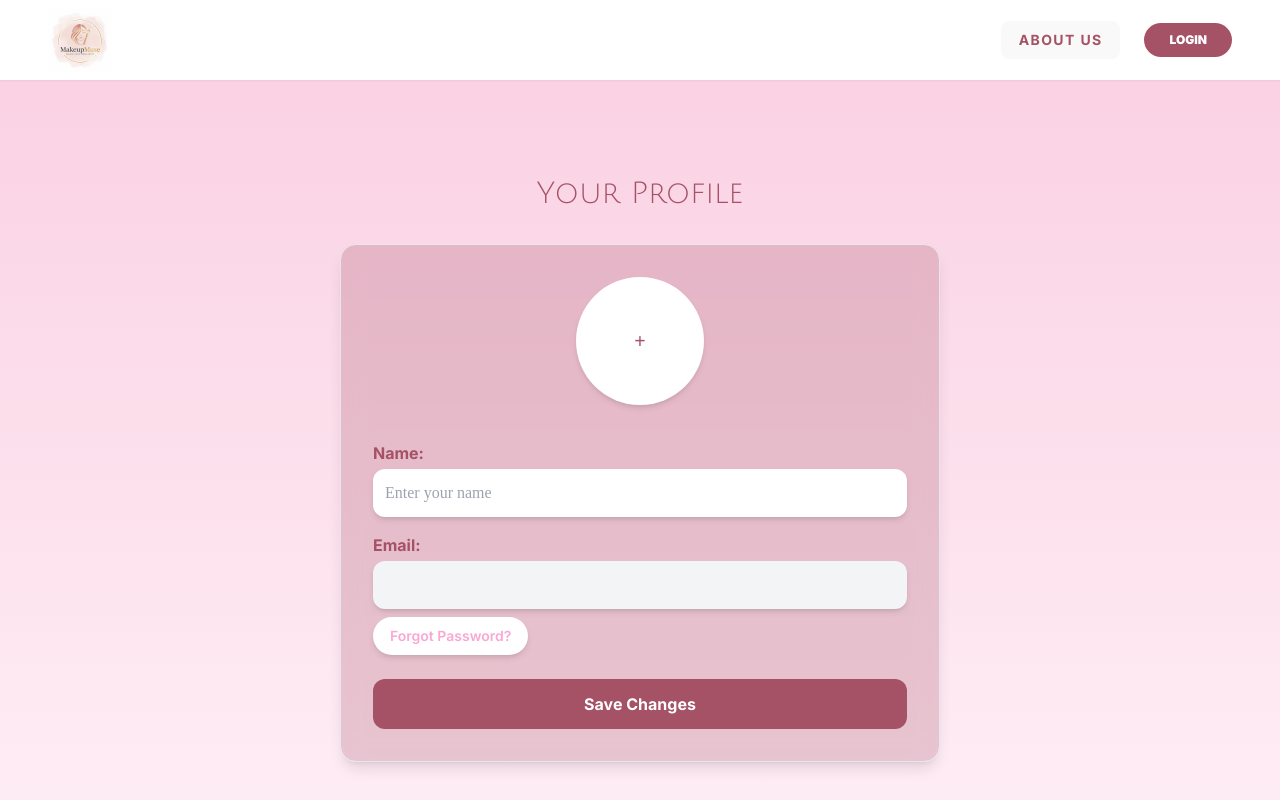
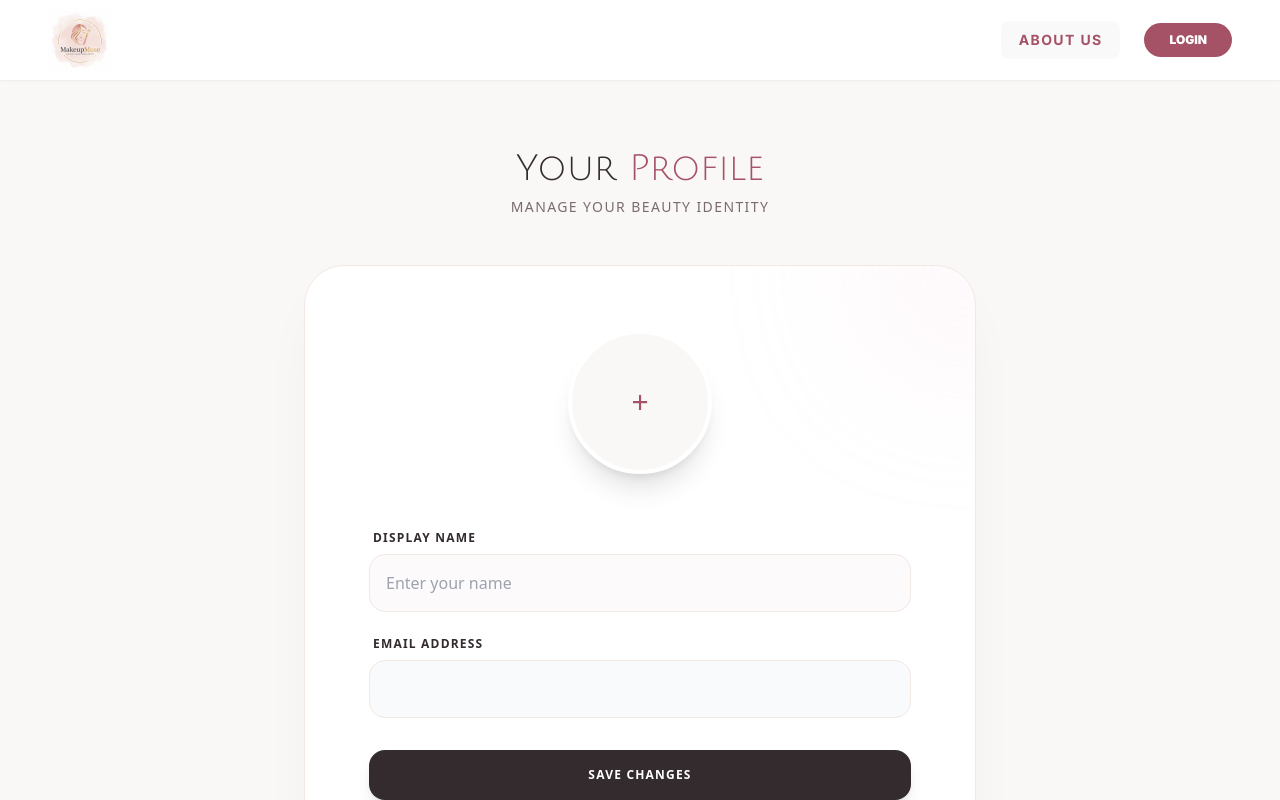
Before and after one commit to rimpleshrestha/security_cw2_frontend, a React (Vite) app: page /profile in a window 1280 px wide. Shown: the top 800 px of the page. Built offline with nearby package versions, Linux system fonts and the light colour scheme; a web font is replaced by a local one.

Commit message:
profile ui updates

```diff
--- a/src/pages/Profilepage.jsx
+++ b/src/pages/Profilepage.jsx
@@ -14,6 +14,7 @@
       ? sessionStorage.getItem("profilePic")
       : null
   );
+
   const [showModal, setShowModal] = useState(false);
   const [newPassword, setNewPassword] = useState("");
   const [confirmPassword, setConfirmPassword] = useState("");
@@ -26,34 +27,29 @@
         "/update-profile-image",
         formData,
         {
-          headers: {
-            "Content-Type": "multipart/form-data",
-          },
+          headers: { "Content-Type": "multipart/form-data" },
         }
       );
-      console.log("response", response);
       if (response.status === 200) {
         toast.success("Profile image updated successfully!");
+        sessionStorage.setItem("profilePic", response.data.user.avatar);
+        setProfilePic(URL.createObjectURL(e.target.files[0]));
       } else {
         toast.error("Profile image update failed!");
       }
-      sessionStorage.setItem("profilePic", response.data.user.avatar);
-      setProfilePic(URL.createObjectURL(e.target.files[0]));
     } catch (error) {
-      console.error("Profile image update failed", error);
       toast.error("Profile image update failed!");
     }
   };
 
   const handleSave = async (e) => {
     e.preventDefault();
-    console.log({ name });
     const response = await axiosInstance.put("/update-details", { name });
     sessionStorage.setItem("name", name);
     if ([200, 201].includes(response.status)) {
-      return toast.success("Profile updated successfully!");
+      toast.success("Profile updated successfully!");
     } else {
-      return toast.error("Profile update failed!");
+      toast.error("Profile update failed!");
     }
   };
 
@@ -62,146 +58,155 @@
       toast.error("Passwords do not match.");
       return;
     }
-    console.log({ name });
     const response = await axiosInstance.put("/change-password", {
       email: sessionStorage.getItem("email"),
       new_password: newPassword,
       confirm_password: confirmPassword,
     });
-    console.log(response);
     if ([200, 201].includes(response.status)) {
       toast.success("Password updated successfully!");
+      setShowModal(false);
+      setNewPassword("");
+      setConfirmPassword("");
     } else {
       toast.error("Password update failed!");
     }
-    setShowModal(false);
-    setNewPassword("");
-    setConfirmPassword("");
-    // Add password reset API logic here
   };
 
+  const inputStyles =
+    "w-full p-4 border border-[#F2E8E4] rounded-2xl text-black bg-[#FCFAFA] focus:outline-none focus:border-[#A55166] transition-all duration-300";
+  const labelStyles =
+    "block mb-2 text-[#332B2D] text-xs font-bold tracking-widest uppercase ml-1";
+
   return (
-    <div className="bg-gradient-to-b min-h-screen w-full from-[#fad1e3] to-[#ff65aa]/10 flex flex-col items-center justify-center font-kaisei">
+    <div className="bg-[#FAF8F7] min-h-screen w-full flex flex-col items-center justify-center px-6 py-20">
+      {/* Page Header */}
+      <div className="text-center mb-12">
         <h1
-        className="mb-8 text-3xl font-bold text-[#A55166]"
+          className="text-4xl text-[#332B2D] font-light mb-2"
           style={{ fontFamily: "'Julius Sans One', sans-serif" }}
         >
-        Your Profile
+          Your <span className="italic font-bold text-[#A55166]">Profile</span>
         </h1>
+        <p className="text-[#7A6B6E] text-sm tracking-widest uppercase font-medium">
+          Manage your beauty identity
+        </p>
+      </div>
 
-      <form
-        onSubmit={handleSave}
-        className="min-w-[600px] max-md:min-w-[80%] p-8 rounded-2xl shadow-lg bg-opacity-25 backdrop-blur-md border bg-[#A55166]"
-      >
-        {/* Profile Picture */}
-        <div className="mb-6 flex flex-col items-center">
+      <div className="w-full max-w-2xl bg-white rounded-[40px] shadow-[0_30px_60px_-15px_rgba(0,0,0,0.05)] border border-[#F2E8E4] p-10 md:p-16 relative overflow-hidden">
+        {/* Subtle decorative glow */}
+        <div className="absolute -top-24 -right-24 w-48 h-48 bg-[#FAD1E3] opacity-20 blur-[80px] pointer-events-none"></div>
+
+        <form onSubmit={handleSave} className="relative z-10">
+          {/* Profile Picture Section */}
+          <div className="mb-10 flex flex-col items-center">
             <div
-            onClick={() => {
-              document.getElementById("profilePicInput").click();
-            }}
-            className="w-32 h-32 cursor-pointer rounded-full bg-white shadow-md mb-3 overflow-hidden"
+              onClick={() => document.getElementById("profilePicInput").click()}
+              className="group relative w-36 h-36 cursor-pointer rounded-full bg-[#FAF8F7] border-4 border-white shadow-xl mb-4 overflow-hidden"
             >
               {profilePic ? (
                 <img
                   src={profilePic}
                   alt="Profile"
-                className="w-full h-full object-cover"
+                  className="w-full h-full object-cover transition duration-500 group-hover:scale-110"
                 />
               ) : (
-              <div className="w-full h-full flex items-center justify-center text-[#A55166] font-bold text-xl">
+                <div className="w-full h-full flex items-center justify-center text-[#A55166] text-3xl">
                   +
                 </div>
               )}
+              <div className="absolute inset-0 bg-black/20 opacity-0 group-hover:opacity-100 transition-opacity flex items-center justify-center text-white text-xs font-bold tracking-tighter">
+                EDIT
+              </div>
             </div>
             <input
               type="file"
               accept="image/*"
               id="profilePicInput"
               onChange={handleProfilePicChange}
-            className="text-sm text-white hidden font-inter"
+              className="hidden"
             />
           </div>
 
-        {/* Name */}
-        <div className="mb-4">
-          <label className="block mb-1 text-[#A55166] font-bold font-inter">
-            Name:
-          </label>
+          <div className="grid gap-6 mb-8">
+            <div>
+              <label className={labelStyles}>Display Name</label>
               <input
                 type="text"
-            placeholder="Enter your name"
                 value={name}
                 onChange={(e) => setName(e.target.value)}
-            className="w-full p-3 shadow-md rounded-xl bg-white focus:outline-none"
+                className={inputStyles}
+                placeholder="Enter your name"
               />
             </div>
 
-        {/* Email */}
-        <div className="mb-2">
-          <label className="block mb-1 text-[#A55166] font-bold font-inter">
-            Email:
-          </label>
+            <div>
+              <label className={labelStyles}>Email Address</label>
               <input
                 type="text"
                 value={sessionStorage.getItem("email")}
                 readOnly
-            className="w-full p-3 shadow-md rounded-xl bg-gray-100 text-gray-600 cursor-not-allowed"
+                className={`${inputStyles} bg-gray-50 text-gray-400 cursor-not-allowed`}
               />
             </div>
+          </div>
 
-        {/* Forgot Password Button */}
-        <div className="mb-6 text-left">
+          <div className="flex flex-col gap-4">
+            <button
+              type="submit"
+              className="w-full bg-[#332B2D] text-white py-4 rounded-2xl font-bold tracking-widest text-xs uppercase hover:bg-[#A55166] transition-all duration-500 shadow-lg active:scale-95"
+            >
+              Save Changes
+            </button>
             <button
               type="button"
               onClick={() => setShowModal(true)}
-            className="text-sm font-inter font-semibold text-pink-300 bg-white px-4 py-2 rounded-full shadow-md"
+              className="w-full py-4 text-[#A55166] text-xs font-bold tracking-widest uppercase hover:bg-[#FDF2F0] rounded-2xl transition-all"
             >
-            Forgot Password?
+              Security: Change Password
             </button>
           </div>
+        </form>
+      </div>
 
-        {/* Save Button */}
-        <button
-          type="submit"
-          className="w-full bg-[#A55166] text-white py-3 rounded-xl font-bold font-inter hover:bg-[#914257] transition"
+      {/* Modern Reset Modal */}
+      {showModal && (
+        <div className="fixed inset-0 bg-[#332B2D]/40 backdrop-blur-sm flex justify-center items-center z-50 px-4">
+          <div className="bg-white w-full max-w-md rounded-[32px] p-10 shadow-2xl border border-[#F2E8E4]">
+            <h2
+              className="text-2xl font-light text-[#332B2D] mb-6"
+              style={{ fontFamily: "'Julius Sans One', sans-serif" }}
             >
-          Save Changes
-        </button>
-      </form>
-
-      {/* Modal */}
-      {showModal && (
-        <div className="fixed inset-0 bg-black bg-opacity-40 flex justify-center items-center z-50">
-          <div className="bg-white w-[400px] rounded-2xl p-6 shadow-lg relative">
-            <h2 className="text-xl font-bold text-[#A55166] mb-4">
-              Reset Password
+              Reset <span className="font-bold text-[#A55166]">Password</span>
             </h2>
+            <div className="space-y-4 mb-8">
               <input
                 type="password"
                 placeholder="New password"
                 value={newPassword}
                 onChange={(e) => setNewPassword(e.target.value)}
-              className="w-full mb-3 p-3 border rounded-xl focus:outline-none"
+                className={inputStyles}
               />
               <input
                 type="password"
                 placeholder="Confirm password"
                 value={confirmPassword}
                 onChange={(e) => setConfirmPassword(e.target.value)}
-              className="w-full mb-4 p-3 border rounded-xl focus:outline-none"
+                className={inputStyles}
               />
-            <div className="flex justify-end gap-3">
+            </div>
+            <div className="flex gap-3">
               <button
                 onClick={() => setShowModal(false)}
-                className="bg-gray-300 text-[#A55166] font-semibold px-4 py-2 rounded-xl"
+                className="flex-1 py-4 text-gray-400 text-xs font-bold tracking-widest uppercase"
               >
                 Cancel
               </button>
               <button
                 onClick={handleResetPassword}
-                className="bg-[#A55166] text-white font-semibold px-4 py-2 rounded-xl"
+                className="flex-1 bg-[#A55166] text-white py-4 rounded-xl font-bold tracking-widest text-xs uppercase hover:bg-[#332B2D] transition-all"
               >
-                Reset
+                Update
               </button>
             </div>
           </div>
```
Lines whose indentation alone changed are shown as unchanged.
